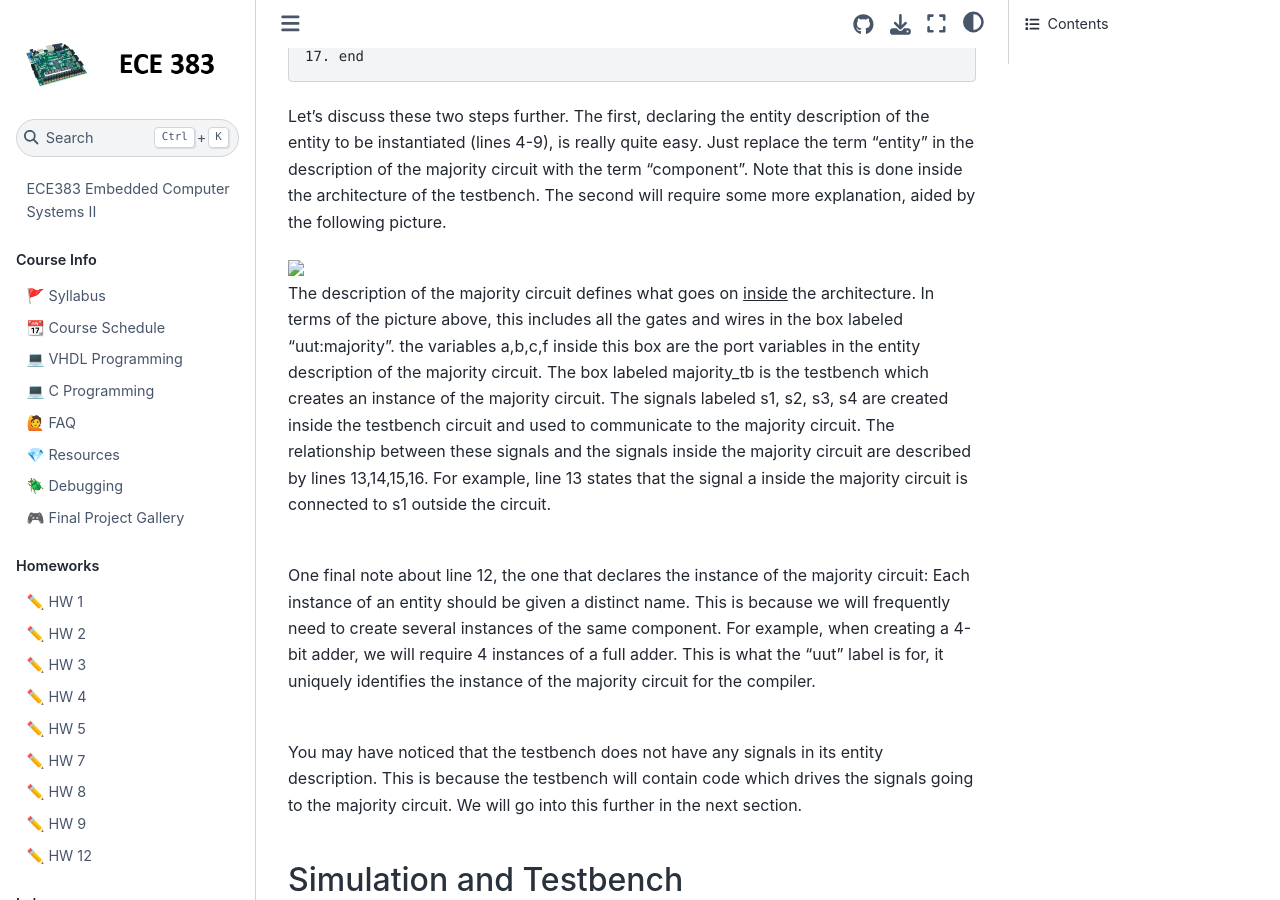
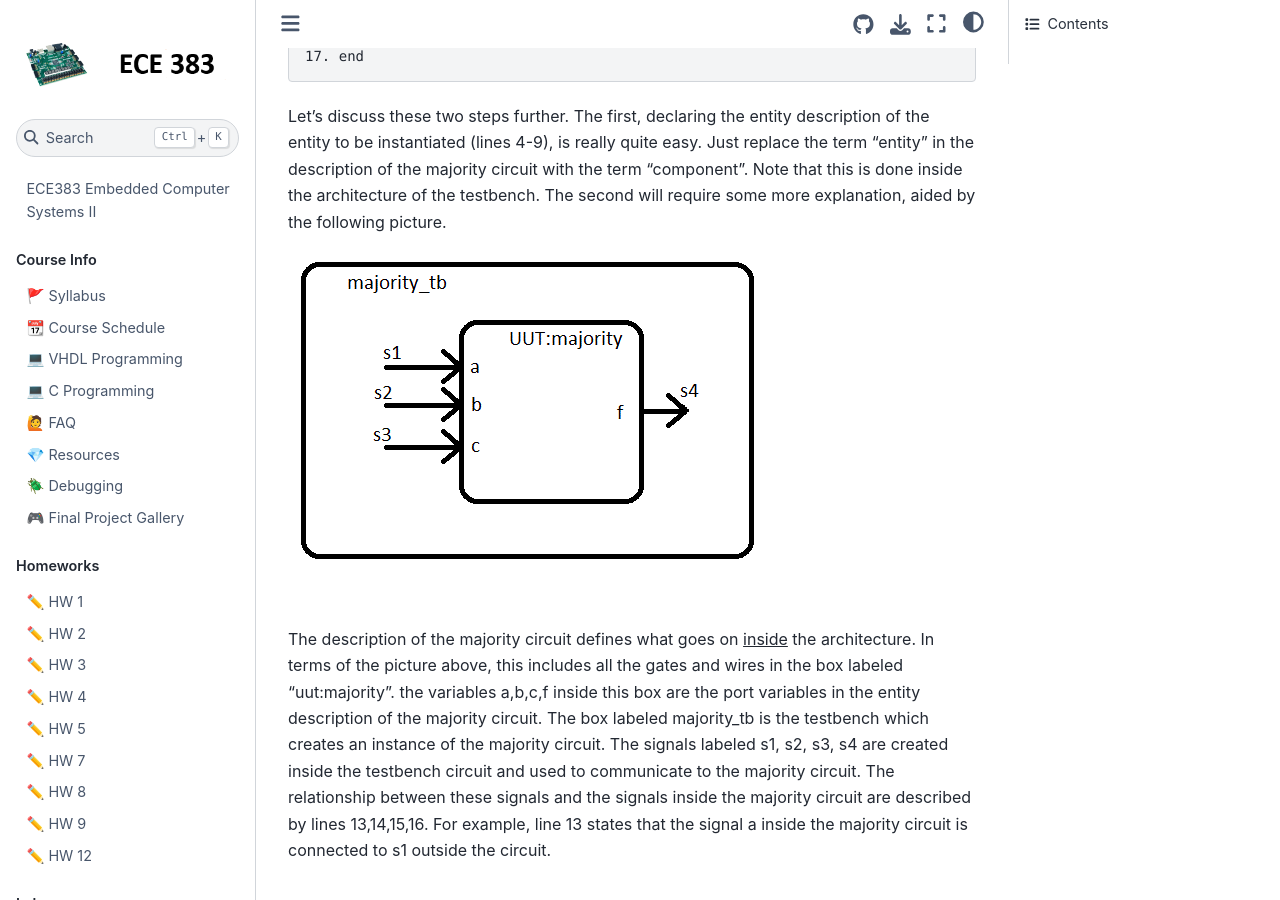
Before and after one commit to USAFA-ECE/ece383, a Jupyter Book: the page built from book/Lectures/lecture02.md, in a window 1280 px wide and 900 px high, scrolled down 4251 px. Built offline with Jupyter Book 1.0.4 settings and Sphinx 7.4.7 and the Sphinx Book theme 1.1.4, drawn with Linux system fonts in a browser that asks for light colours; pages that are not in the unit, such as notebooks, are missing from menus.

Commit message:
Update lecture02.md

```diff
--- a/book/Lectures/lecture02.md
+++ b/book/Lectures/lecture02.md
@@ -216,7 +216,8 @@ term "component".  Note that this is done inside the architecture of the
 testbench.  The second will require some more explanation, aided by the
 following picture.
 
-<img src="./img/lecture02-1.gif">
+![image](./img/lecture02-1.gif)
+<!-- <img src="./img/lecture02-1.gif"> -->
 
 The description of the majority circuit defines what goes on
 <u>inside</u> the architecture.  In terms of the picture above,
```
